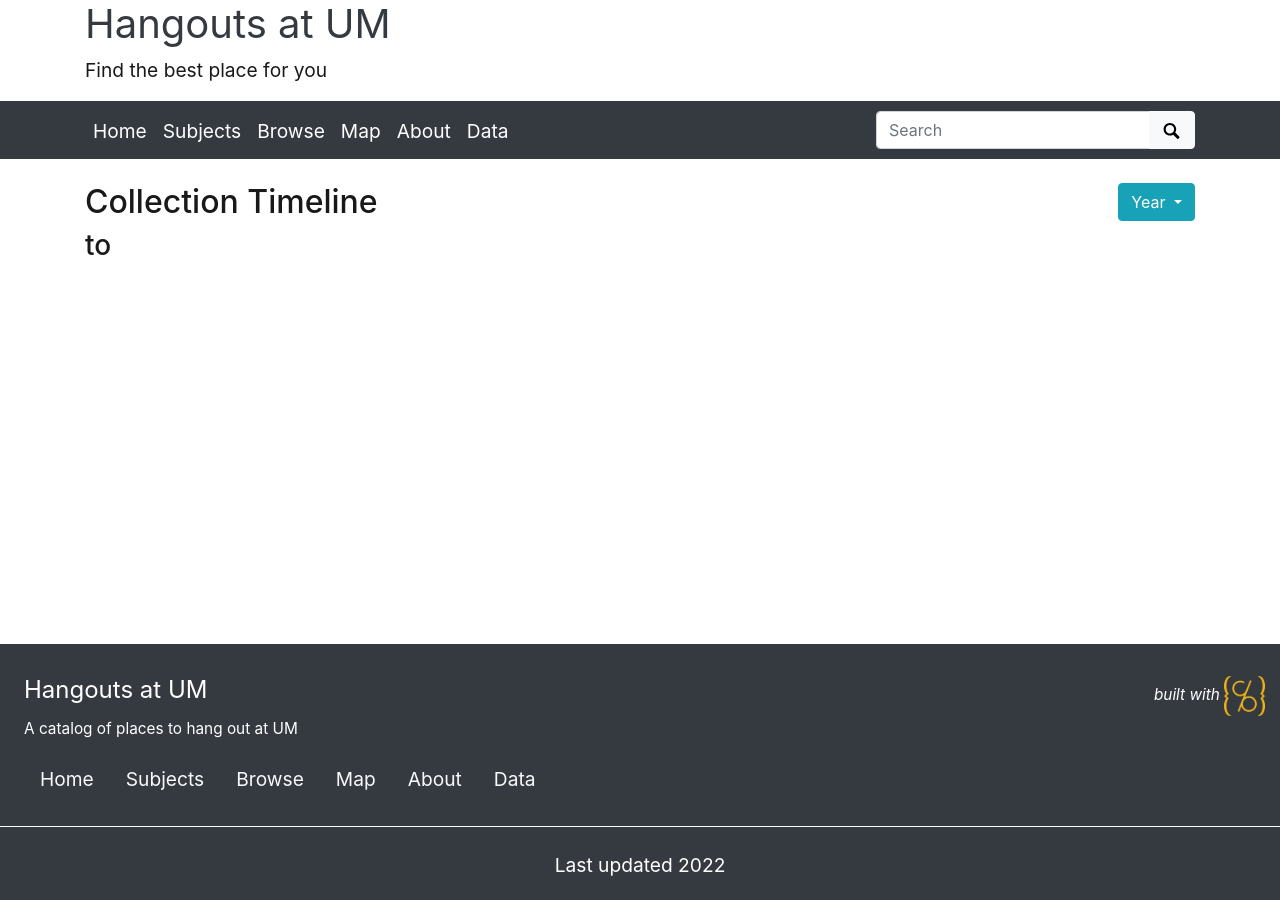
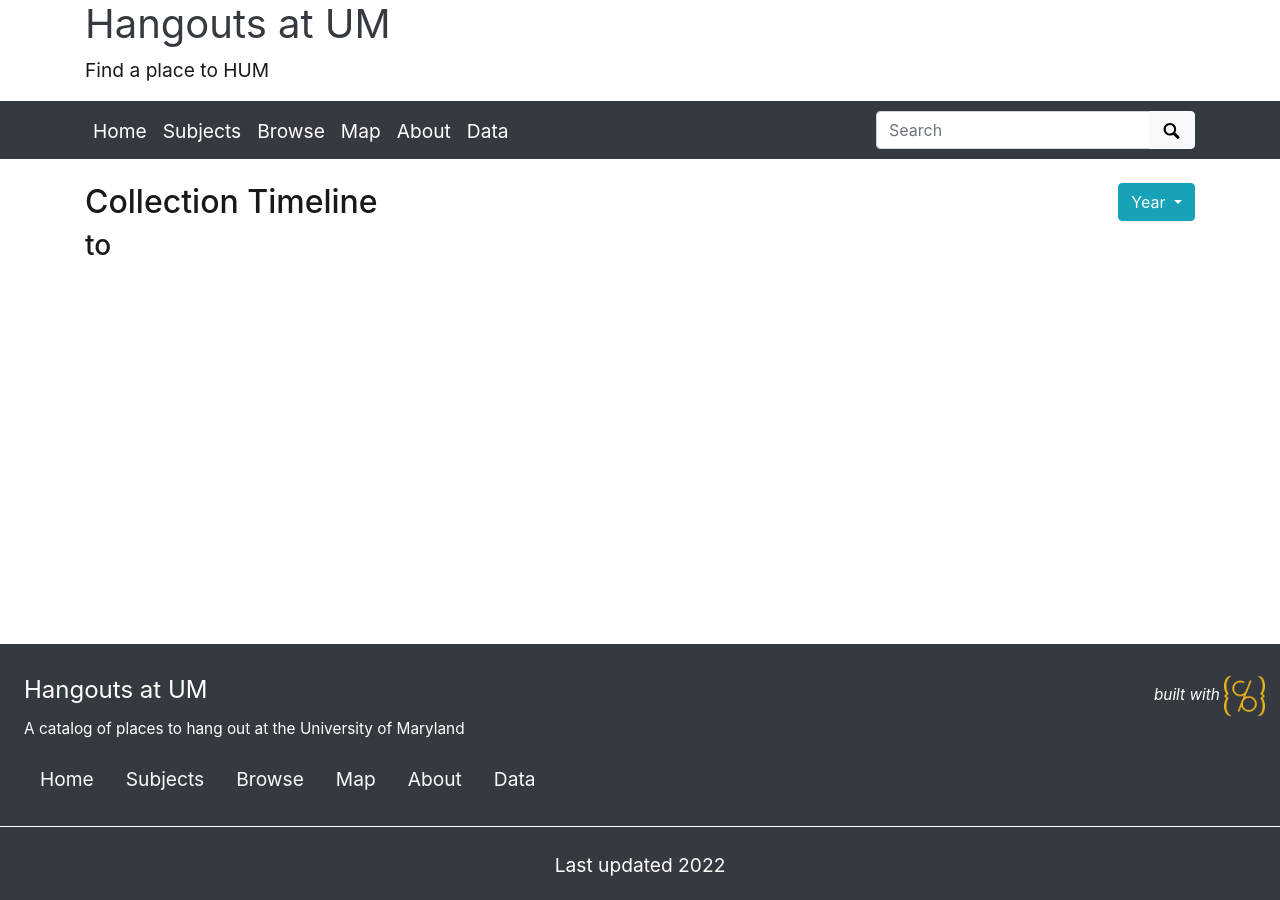
Before and after one commit to Bodarnn/hum, a Jekyll site: the page built from pages/timeline.md, in a window 1280 px wide. Built offline with Jekyll 4.4.1, drawn with Linux system fonts in a browser that asks for light colours.

Commit message:
Update _config.yml

```diff
--- a/_config.yml
+++ b/_config.yml
@@ -22,10 +22,10 @@ source-code: https://bodarnn.github.io/hangouts-at-um
 # title of site appears in banner
 title: Hangouts at UM
 # tagline, a short phrase that will appear throughout the site in the top banner
-tagline: Find the best place for you
+tagline: Find a place to HUM
 # description appears in meta tags and other locations
 # this description might appear in search result lists, keep around 160 characters max
-description: "A catalog of places to hang out at UM"
+description: "A catalog of places to hang out at the University of Maryland"
 # creator of the digital collection, to appear in meta tags; we typically use our GitHub usernames but feel free to just use your name
 author: Bodarnn
 
```
